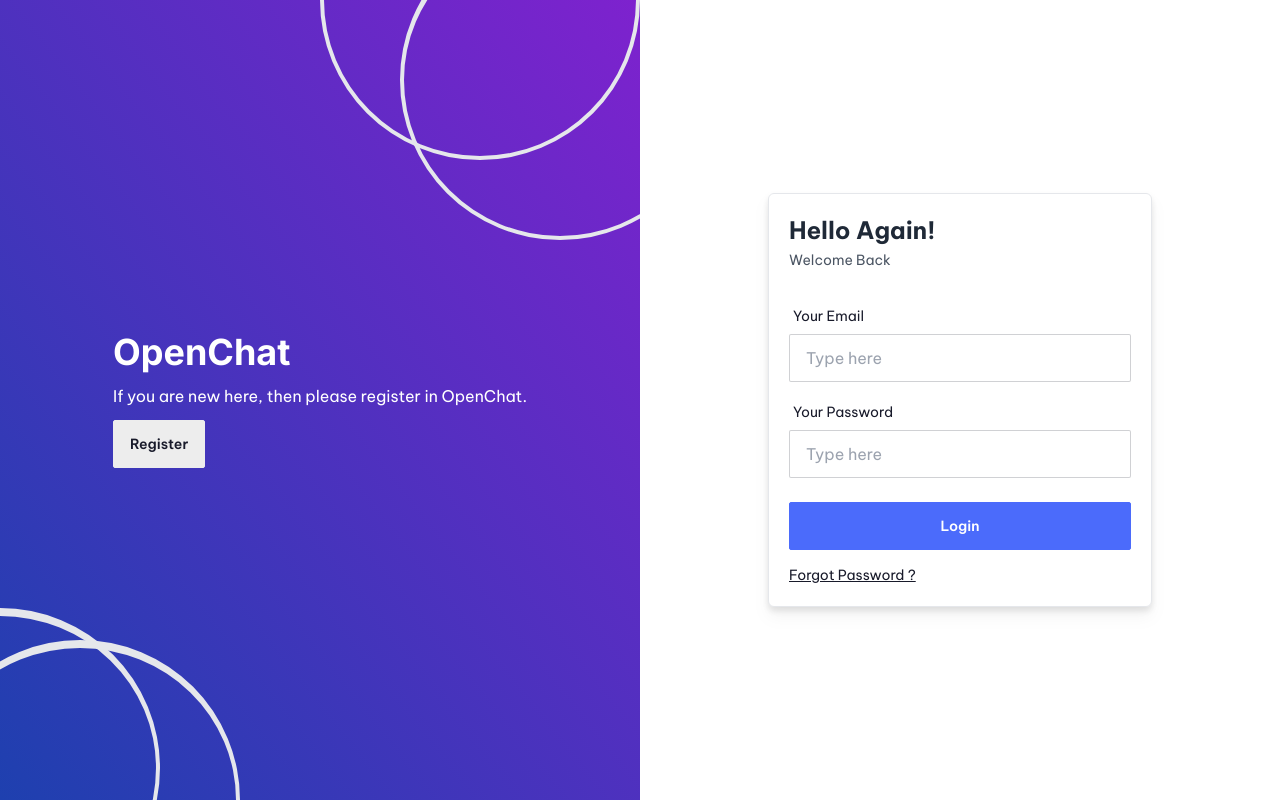
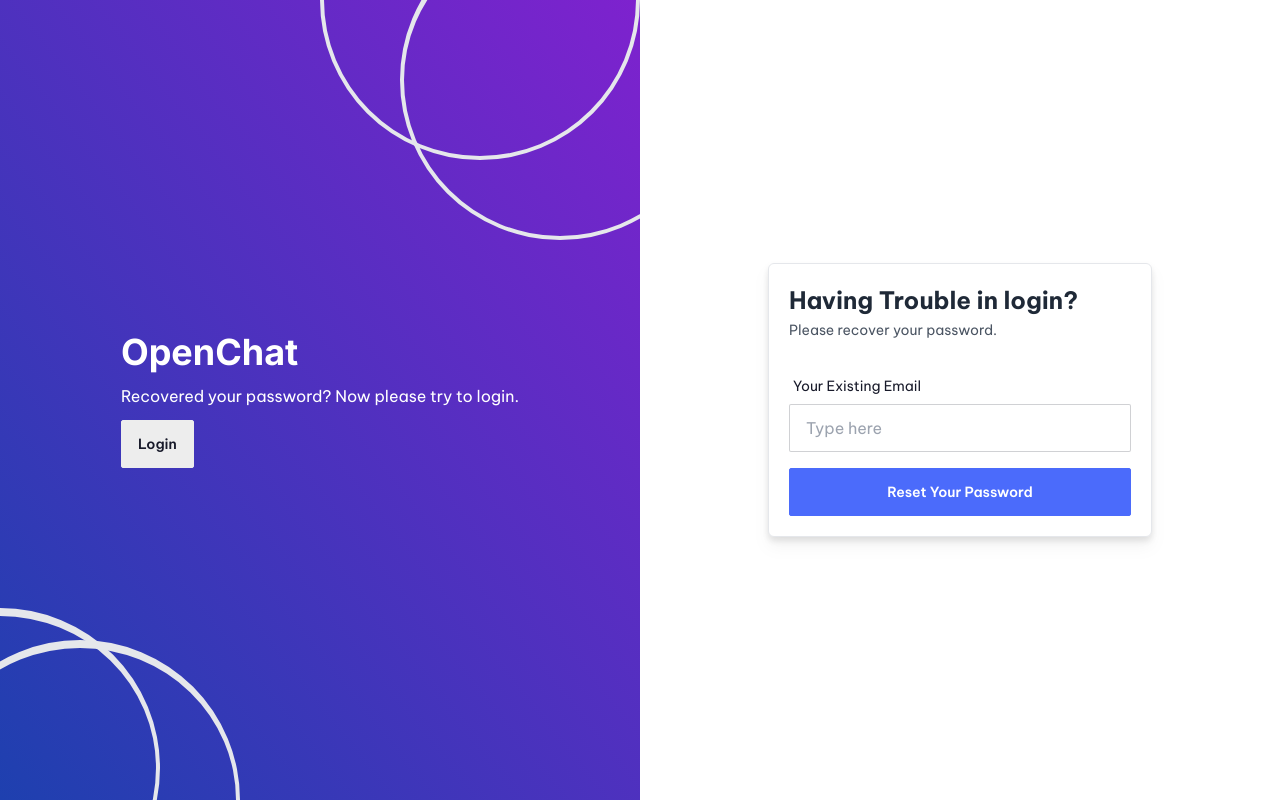
Before and after one commit to taseenjeem/openchat, a React (Vite) app: page /password-recovery in a window 1280 px wide. Built offline with nearby package versions, Linux system fonts and the light colour scheme.

Commit message:
Added password recovery page

```diff
--- a/src/App.jsx
+++ b/src/App.jsx
@@ -1,13 +1,11 @@
 import React from "react";
 import "./App.css";
 import Home from "./pages/Home";
-import Login from "./pages/Login";
 
 function App() {
   return (
     <main>
       <Home />
-      <Login />
     </main>
   );
 }
--- a/src/main.jsx
+++ b/src/main.jsx
@@ -7,6 +7,7 @@ import { createBrowserRouter, RouterProvider } from "react-router-dom";
 import Home from "./pages/Home.jsx";
 import Login from "./pages/Login.jsx";
 import Signup from "./pages/Signup.jsx";
+import PasswordRecovery from "./pages/PasswordRecovery.jsx";
 
 // Configure the react-router-dom
 const router = createBrowserRouter([
@@ -23,6 +24,10 @@ const router = createBrowserRouter([
     element: <Signup />,
   },
   {
+    path: "/password-recovery",
+    element: <PasswordRecovery />,
+  },
+  {
     path: "*",
     element: <Login />,
   },
--- /dev/null
+++ b/src/pages/PasswordRecovery.jsx
@@ -0,0 +1,57 @@
+import React from "react";
+import { Link } from "react-router-dom";
+
+const PasswordRecovery = () => {
+  return (
+    <>
+      <div className="h-screen md:flex md:px-0 px-4">
+        <div className="relative overflow-hidden md:flex w-1/2 bg-gradient-to-tr from-blue-800 to-purple-700 i justify-around items-center hidden">
+          <div>
+            <h1 className="text-white font-bold text-4xl inter-heading">
+              OpenChat
+            </h1>
+            <p className="text-white my-3">
+              Recovered your password? Now please try to login.
+            </p>
+            <Link to="/login" className="btn capitalize">
+              Login
+            </Link>
+          </div>
+          <div className="absolute -bottom-32 -left-40 w-80 h-80 border-4 rounded-full border-opacity-30 border-t-8" />
+          <div className="absolute -bottom-40 -left-20 w-80 h-80 border-4 rounded-full border-opacity-30 border-t-8" />
+          <div className="absolute -top-40 -right-0 w-80 h-80 border-4 rounded-full border-opacity-30 border-t-8" />
+          <div className="absolute -top-20 -right-20 w-80 h-80 border-4 rounded-full border-opacity-30 border-t-8" />
+        </div>
+        <div className="flex md:w-1/2 justify-center py-10 items-center bg-white">
+          <div className="bg-white border max-w-sm w-full p-5 rounded-md drop-shadow-lg">
+            <h1 className="text-gray-800 font-bold text-2xl mb-1">
+              Having Trouble in login?
+            </h1>
+            <p className="text-sm font-normal text-gray-600 mb-7">
+              Please recover your password.
+            </p>
+            <form>
+              <div className="form-control w-full mb-4">
+                <label className="label">
+                  <span className="label-text">Your Existing Email</span>
+                </label>
+                <input
+                  type="email"
+                  placeholder="Type here"
+                  className="input input-bordered w-full"
+                />
+              </div>
+              <input
+                type="submit"
+                value="Reset Your Password"
+                className="btn btn-primary capitalize text-white w-full"
+              />
+            </form>
+          </div>
+        </div>
+      </div>
+    </>
+  );
+};
+
+export default PasswordRecovery;
```
